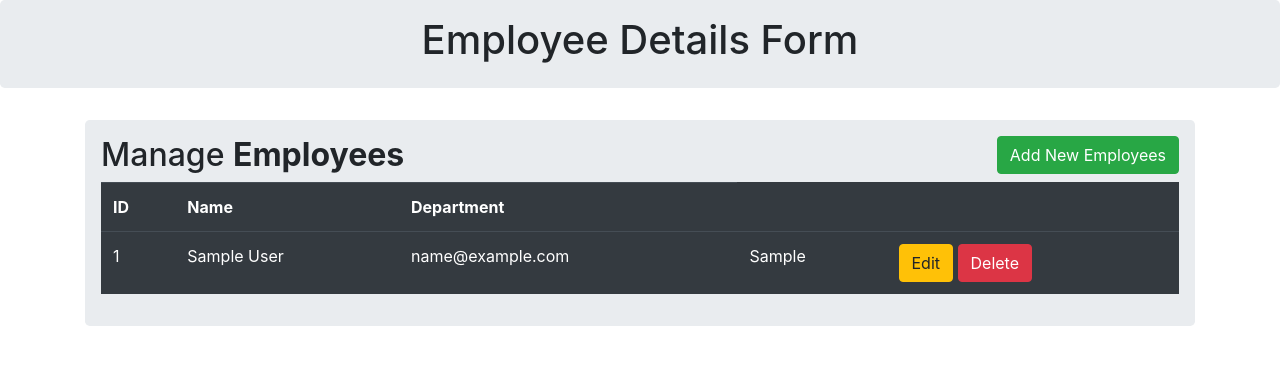
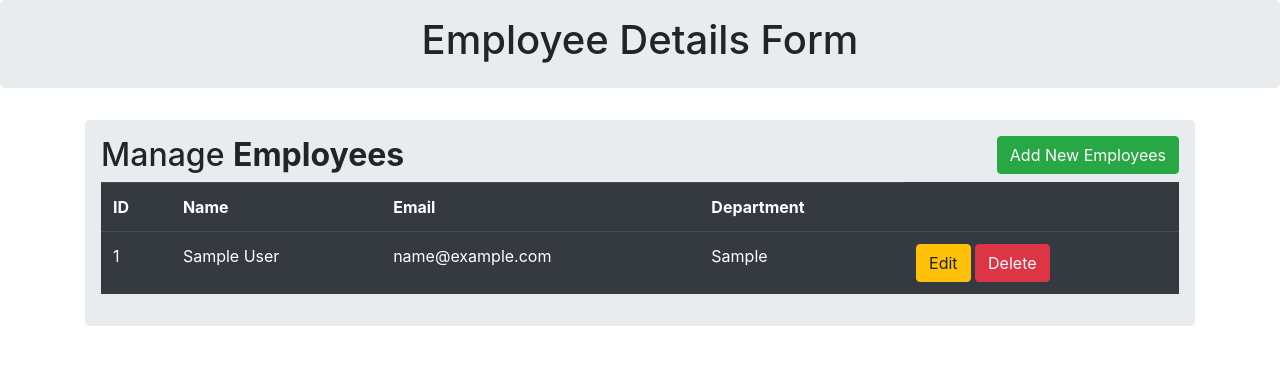
Before and after one commit to drishyatm/employee_detail_qxf2, a Flask app: page / in a window 1280 px wide. Shown: the top 365 px of the page. Run offline with Flask 2, Linux system fonts and the light colour scheme; tables that the repository leaves empty hold one stand-in row (values such as "Sample post"); some libraries are stand-ins or nearby versions.

Commit message:
column header missing

```diff
--- a/templates/index.html
+++ b/templates/index.html
@@ -48,6 +48,7 @@
 
                         <th>ID</th>
                         <th>Name</th>
+                        <th>Email</th>
                         <th>Department</th>
 
                     </tr>
```
